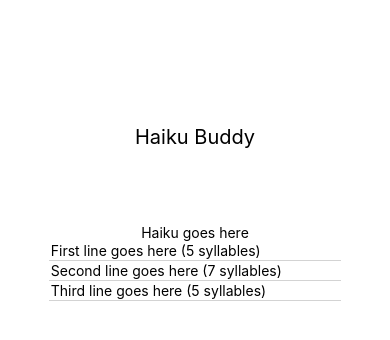
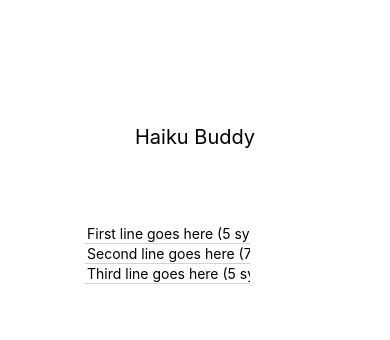
Before and after one commit to dillydally414/HaikuApp, a React Native app: screen / in a window 390 px wide. Shown: the top 340 px of the page. Built offline with nearby package versions, Linux system fonts and the light colour scheme.

Commit message:
more style changes

```diff
--- a/Haiku.tsx
+++ b/Haiku.tsx
@@ -1,11 +1,17 @@
-import { Text } from 'react-native';
+import styled from 'styled-components';
+import { View } from 'react-native';
 import React, { ReactElement } from 'react';
 import Line from './Line';
 
+const HaikuView = styled(View)`
+  height: 100px;
+  justify-content: space-between;
+  width: 80%;
+`;
+
 const Haiku = (): ReactElement => {
   return (
-    <>
-      <Text>Haiku goes here</Text>
+    <HaikuView>
       <Line
         placeholder='First line goes here (5 syllables)'
       />
@@ -16,7 +22,7 @@ const Haiku = (): ReactElement => {
         placeholder='Third line goes here (5 syllables)'
         returnKeyType='done'
       />
-    </>
+    </HaikuView>
   )
 }
 
```
